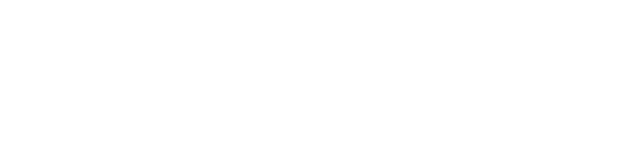
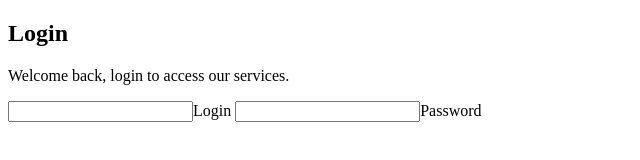
Before and after one commit to felipemelozx/project-login, a plain HTML site: page index.html in a window 1280 px wide. Shown: the whole page, without its empty margins (0-640 px from the left). Drawn offline with Linux system fonts and the light colour scheme.

Commit message:
I created the form

```diff
--- a/index.html
+++ b/index.html
@@ -16,7 +16,12 @@
 
             </div>
             <div id="login">
-
+                <form action="login.php" method="post">
+                   <h1>Login</h1>
+                   <p>Welcome back, login to access our services.</p>
+                   <label for="email"><input type="email" name ="email">Login</label>
+                   <label for="password"> <input type="password" name="password" id="ipassword" autocapitalize="ipassword">Password</label>
+                </form>
             </div>
         </section>
     </main>
```
Also changed, not shown: styles/style.css (line endings or trailing spaces).
